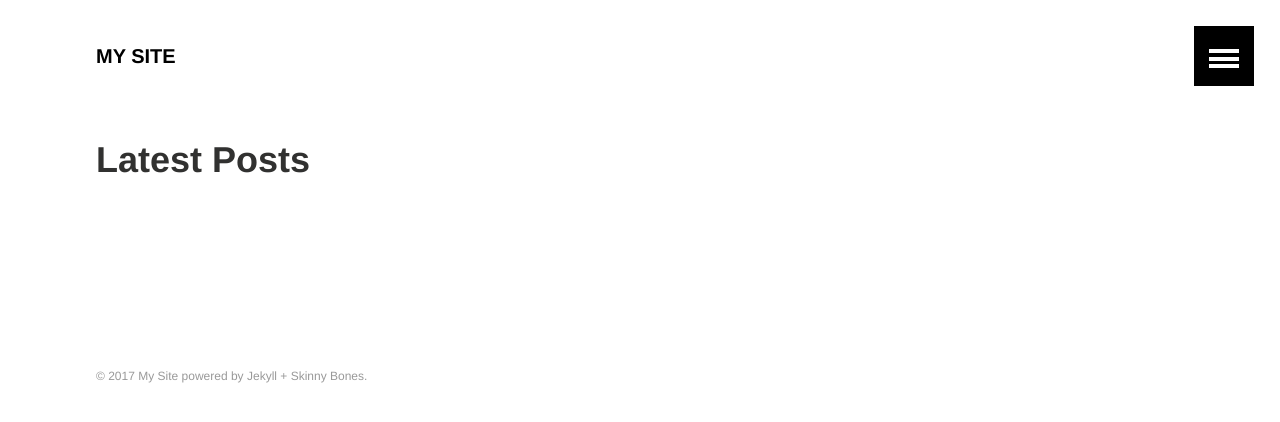
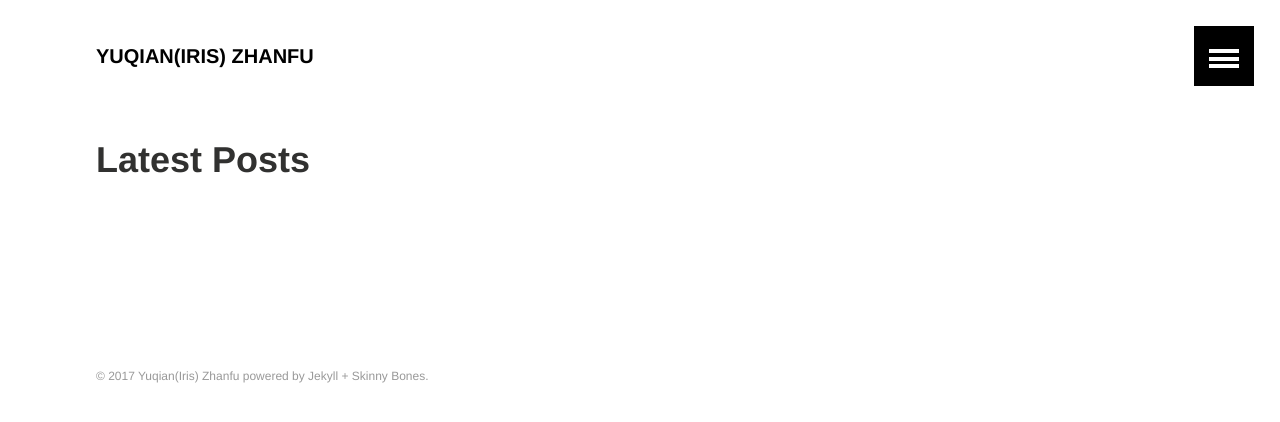
Before and after one commit to yuqianz93320/yuqian93320.github.io, a Jekyll site: the page built from index.md, in a window 1280 px wide. Shown: the top 422 px of the page. Built offline with Jekyll 4.4.1, drawn with Linux system fonts in a browser that asks for light colours.

Commit message:
Update _config.yml

```diff
--- a/_config.yml
+++ b/_config.yml
@@ -1,6 +1,6 @@
 # Site wide configuration
 
-title: "My Site"
+title: "Yuqian(Iris) Zhanfu"
 description: "This is a description of my awesome site."
 logo: # 120x120 px default image used for Twitter summary card
 teaser: # 400x250 px default teaser image used in image archive grid
```
